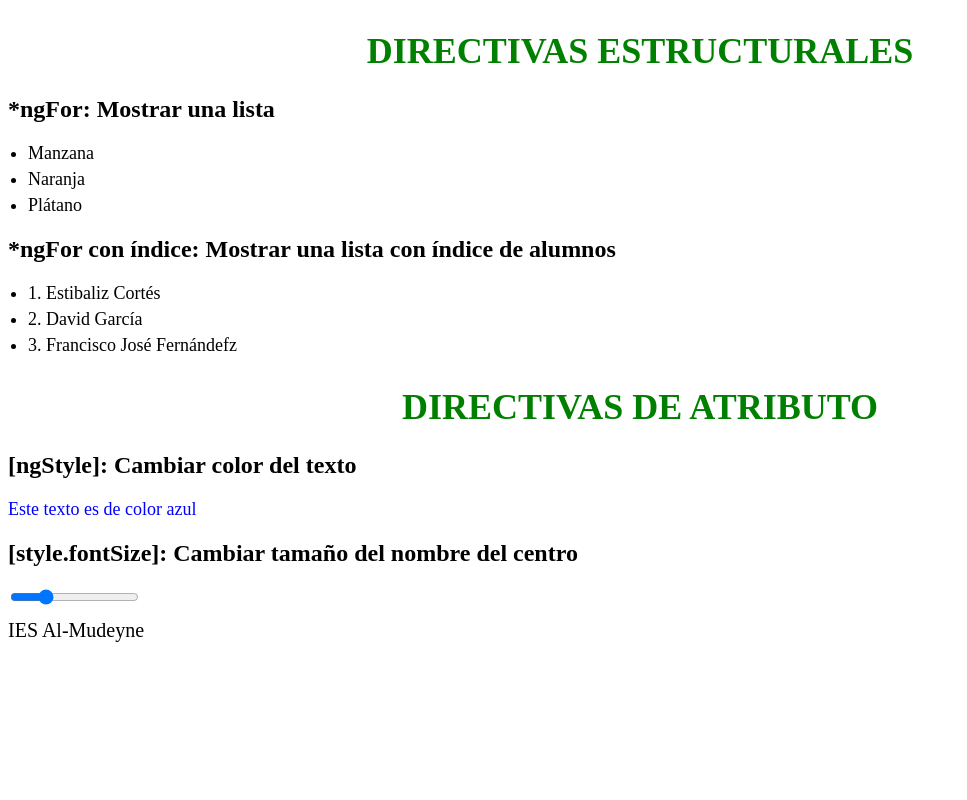
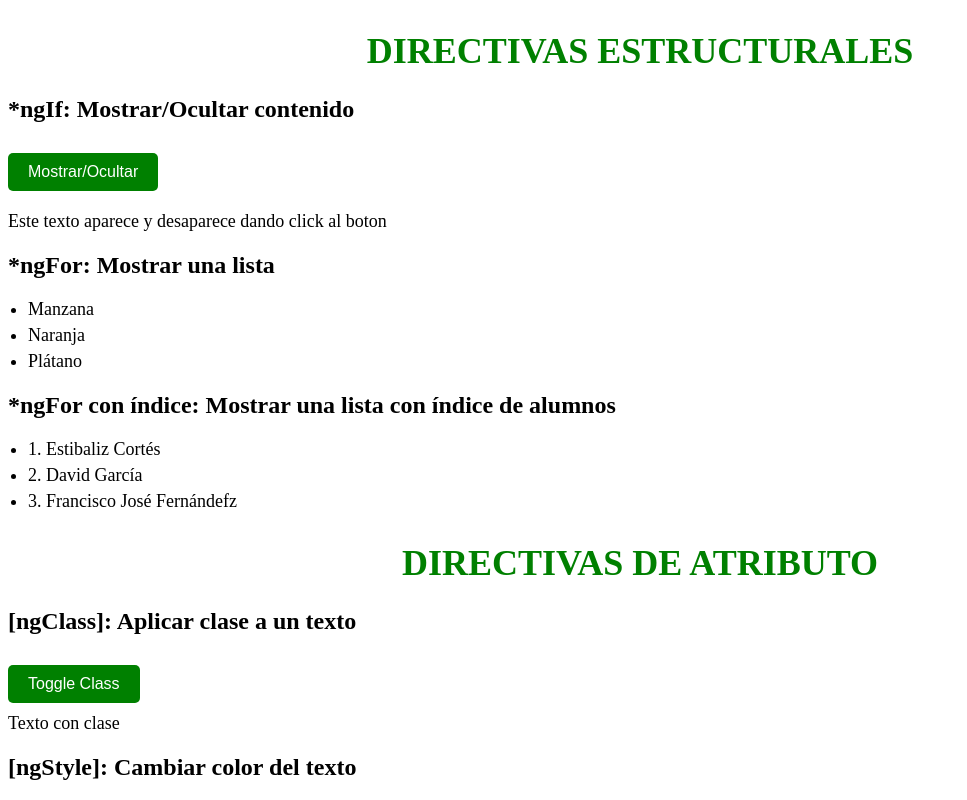
Before and after one commit to estibalizcortes/ProyectoAngular, an Angular app in the folder Angular/: page / in a window 1280 px wide. Shown: the top 800 px of the page, without its empty margins (0-967 px from the left). Built offline with nearby package versions, Linux system fonts and the light colour scheme.

Commit message:
Cambios de Paco

```diff
--- a/Angular/src/app/app.component.html
+++ b/Angular/src/app/app.component.html
@@ -1,4 +1,10 @@
 <h1>DIRECTIVAS ESTRUCTURALES</h1>
+<h2>*ngIf: Mostrar/Ocultar contenido</h2>
+<button (click)="toggleVisibility()">Mostrar/Ocultar</button>
+<div *ngIf="isVisible">
+<p>Este texto aparece y desaparece dando click al boton</p>
+</div>
+
 <h2>*ngFor: Mostrar una lista</h2>
 <ul>
 <li *ngFor="let fruta of frutas">{{ fruta }}</li>
@@ -12,6 +18,10 @@
 </ul>
 
 <h1>DIRECTIVAS DE ATRIBUTO</h1>
+<h2>[ngClass]: Aplicar clase a un texto</h2>
+<button (click)="toggleClass()">Toggle Class</button>
+<p [ngClass]="{ 'active': isActive }">Texto con clase</p> <!--active es una clases de css que pone texto en negritas y verde-->
+
 <h2>[ngStyle]: Cambiar color del texto</h2>
 <p [ngStyle]="{ 'color': textColor }">Este texto es de color azul</p>
 
--- a/Angular/src/app/app.component.ts
+++ b/Angular/src/app/app.component.ts
@@ -11,8 +11,24 @@ import { FormsModule } from '@angular/forms';
 export class AppComponent {
   title = 'Angular';
 
+
+  // Ejemplo directiva estructural para *ngIf     PACO
+  isVisible = true;
+  toggleVisibility() {
+    this.isVisible = !this.isVisible;
+  }
+
+
   // Ejemplo directiva estructural para *ngFor     ESTIBALIZ
   frutas = ['Manzana', 'Naranja', 'Plátano'];
+
+
+  // Ejemplo directiva de atributo para [ngClass]    PACO
+  isActive = false;
+  toggleClass() {
+    this.isActive = !this.isActive;
+  }
+
 
   // Ejemplo directiva de atributo para [ngStyle]    ESTIBALIZ
   textColor = 'blue';
```
